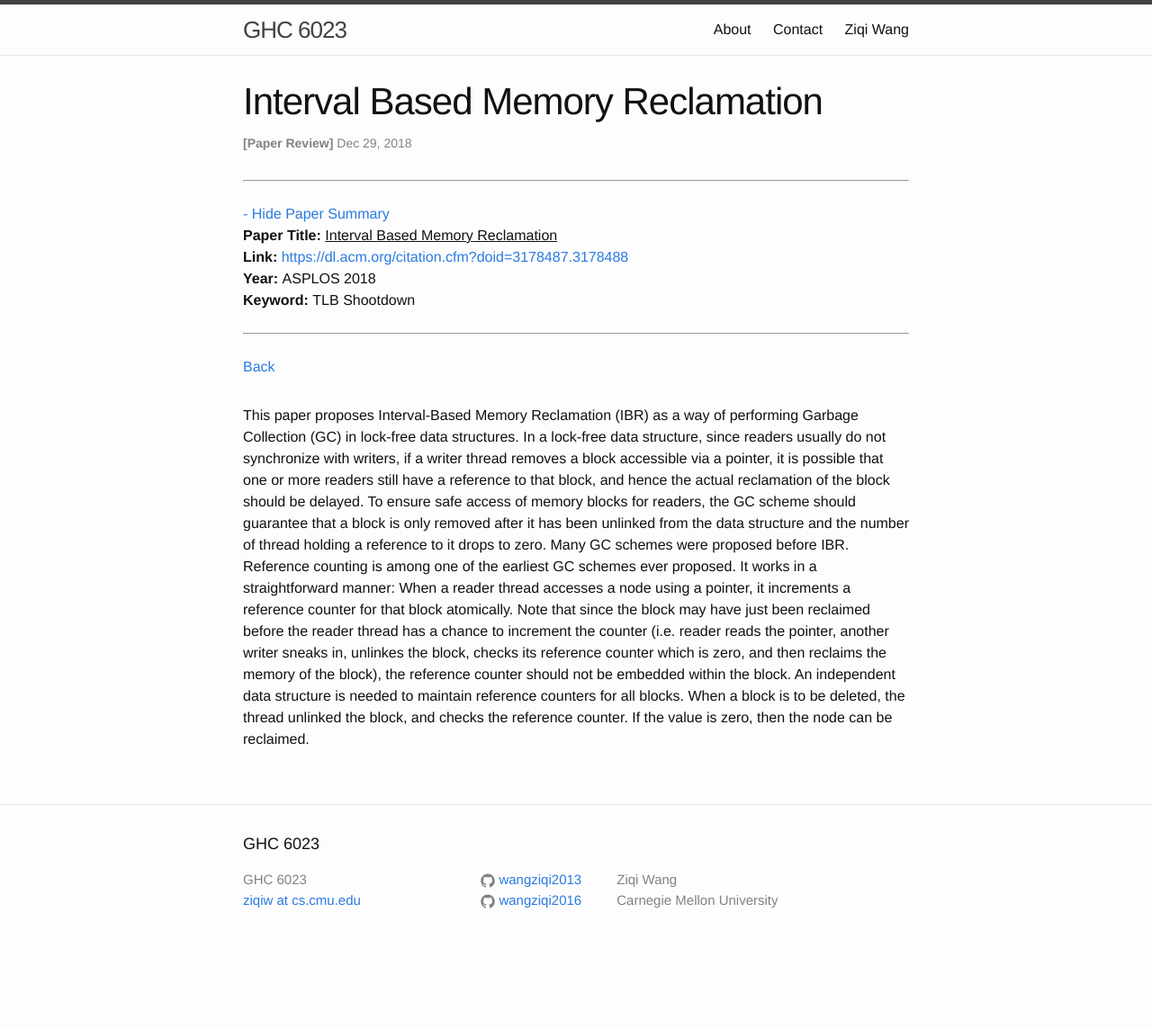
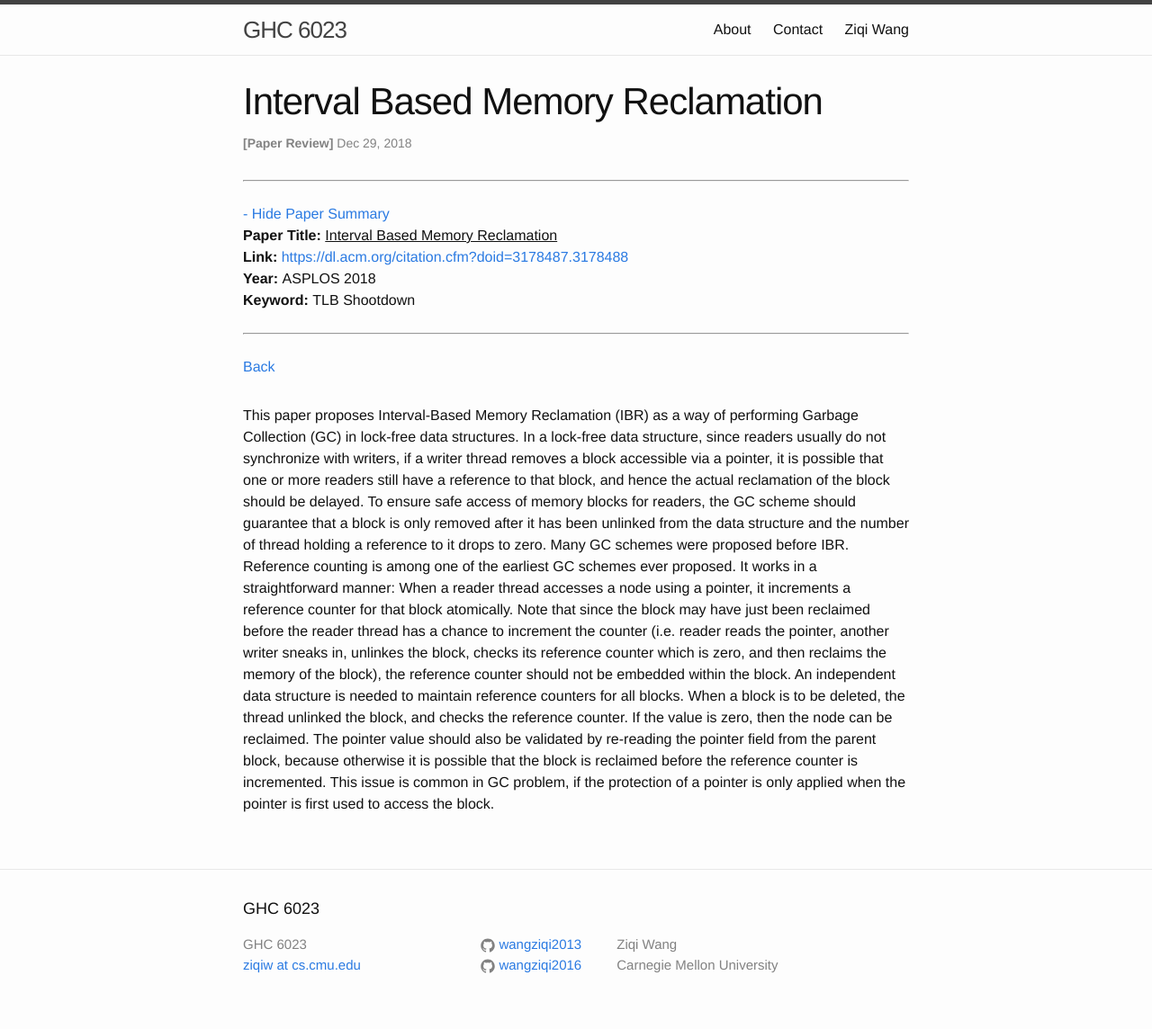
Before and after one commit to wangziqi2013/wangziqi2013.github.io, a Jekyll site: the page built from _posts/2018-12-28-Interval-Based-Memory-Reclamation.markdown, in a window 1280 px wide. Shown: the whole page at 90% size. Built offline with Jekyll 4.4.1, drawn with Linux system fonts in a browser that asks for light colours; before the commit the page ends 1072 px from its top, so only the background shows below that.

Commit message:
Finish GC

```diff
--- a/_posts/2018-12-28-Interval-Based-Memory-Reclamation.markdown
+++ b/_posts/2018-12-28-Interval-Based-Memory-Reclamation.markdown
@@ -26,3 +26,6 @@ reader reads the pointer, another writer sneaks in, unlinkes the block, checks i
 and then reclaims the memory of the block), the reference counter should not be embedded within the block. An independent
 data structure is needed to maintain reference counters for all blocks. When a block is to be deleted, the thread
 unlinked the block, and checks the reference counter. If the value is zero, then the node can be reclaimed.
+The pointer value should also be validated by re-reading the pointer field from the parent block, because otherwise
+it is possible that the block is reclaimed before the reference counter is incremented. This issue is common in GC
+problem, if the protection of a pointer is only applied when the pointer is first used to access the block.
```
